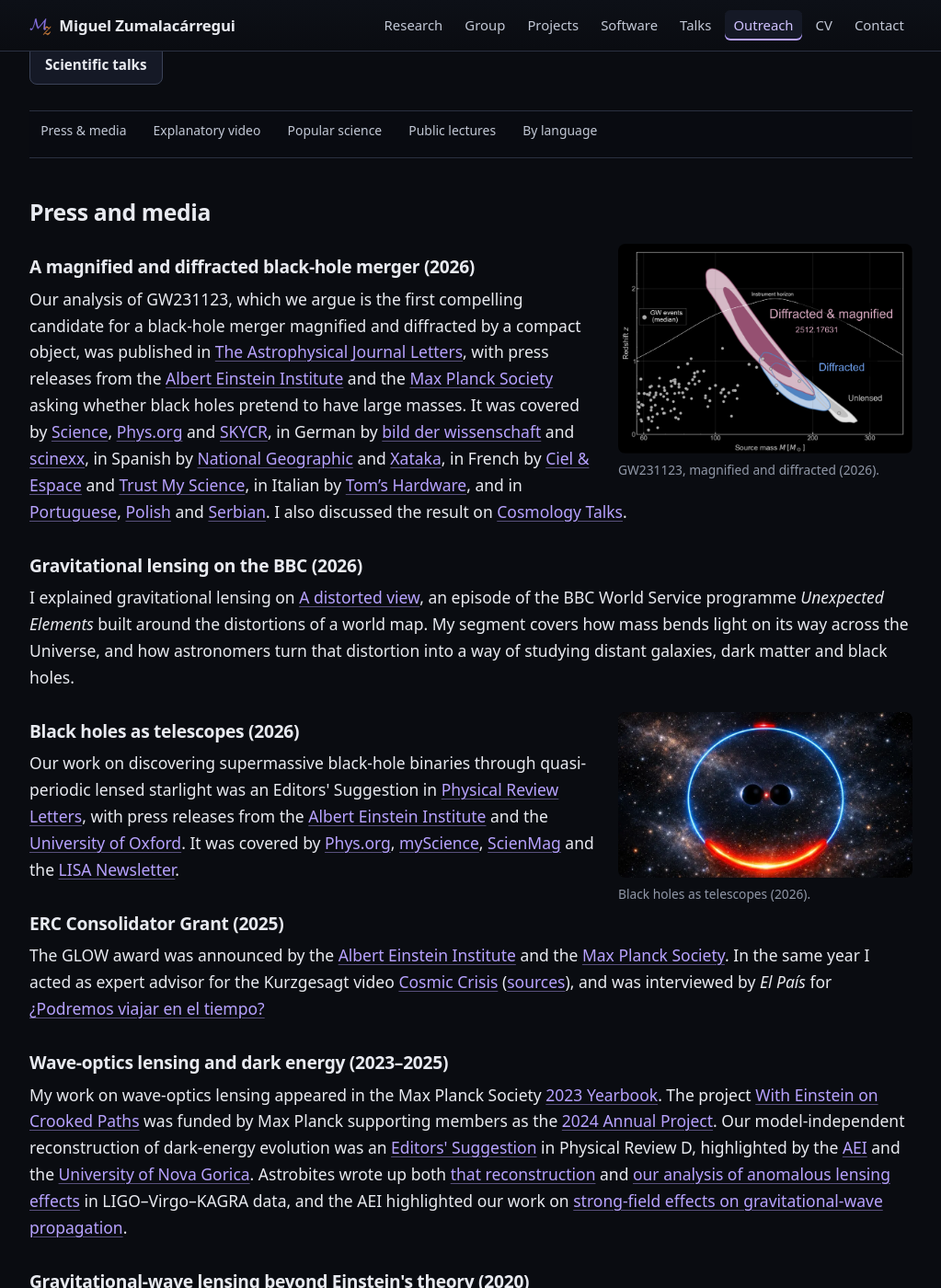
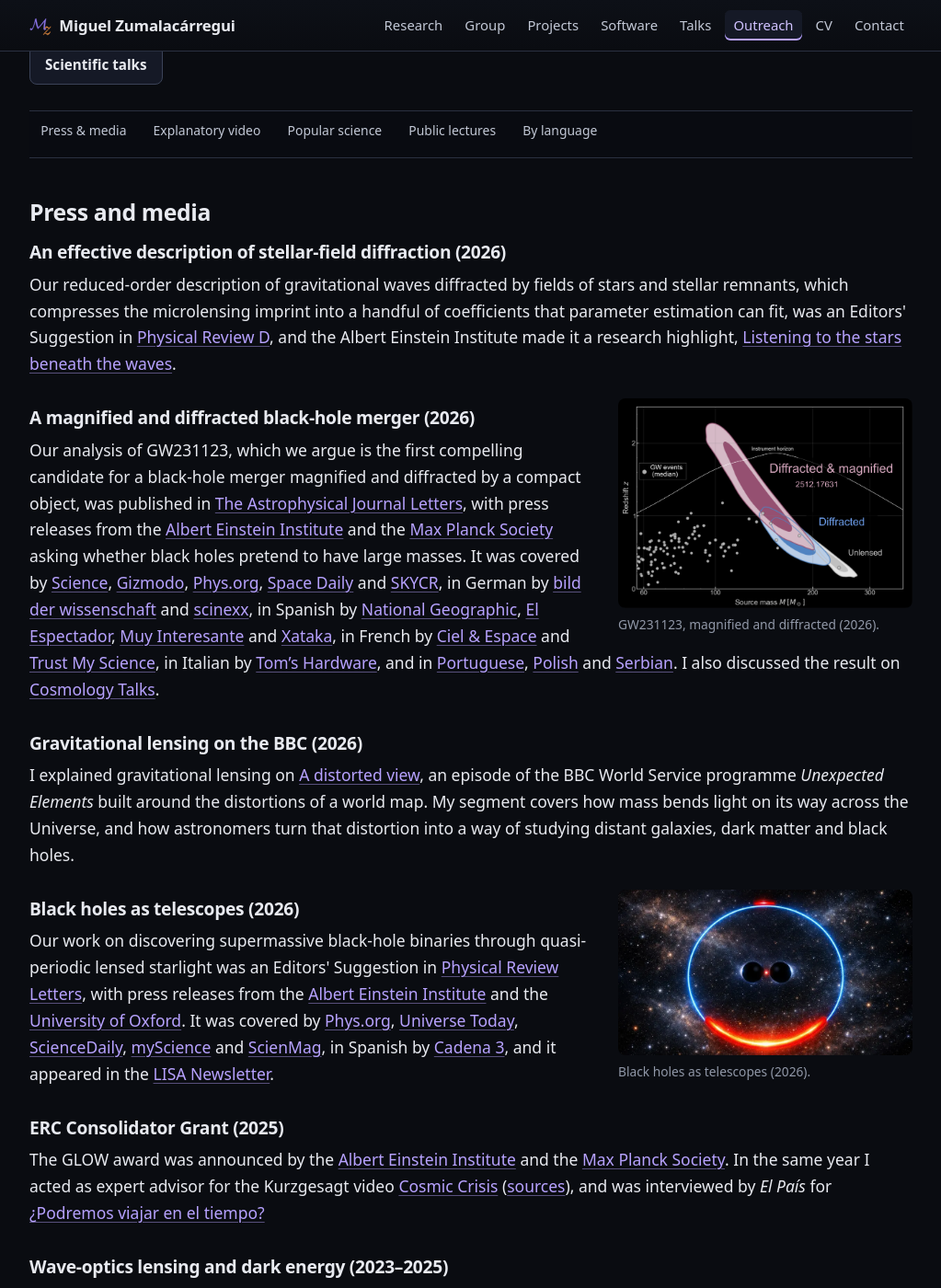
Before and after one commit to miguelzuma/miguelzuma.github.io, a Jekyll site: the page built from outreach.html, in a window 1280 px wide and 1400 px high, scrolled down 235 px. Shown: the whole window at 92% size, without its empty margins (128-1151 px from the left). Built offline with Jekyll 4.4.1, drawn with Linux system fonts in a browser that asks for light colours.

Commit message:
Outreach: the ROSD highlight, and later coverage of two 2026 papers
The AEI research highlight gets its own paragraph at the top of the press
section, newest first.

Coverage found since the two 2026 papers were written up here: Gizmodo,
Space Daily, El Espectador and Muy Interesante on GW231123, and Universe
Today, ScienceDaily and Cadena 3 on Black holes as telescopes.

Left out on purpose: Pulzo republishes El Espectador and Gizmodo en Español
translates Gizmodo, EurekAlert! and National Today carry the wire copy of
releases already linked, and Starlust misattributes the author list.

Co-Authored-By: Claude Opus 5 (1M context) <noreply@anthropic.com>

```diff
--- a/outreach.html
+++ b/outreach.html
@@ -32,6 +32,17 @@ sections:
 <section class="section" id="press">
   <h2>Press and media</h2>
 
+  <h3>An effective description of stellar-field diffraction (2026)</h3>
+  <p>
+    Our reduced-order description of gravitational waves diffracted by fields
+    of stars and stellar remnants, which compresses the microlensing imprint
+    into a handful of coefficients that parameter estimation can fit, was an
+    Editors' Suggestion in
+    <a href="https://doi.org/10.1103/d5fx-xgd2" rel="noopener">Physical Review D</a>,
+    and the Albert Einstein Institute made it a research highlight,
+    <a href="https://www.aei.mpg.de/1507473/listening-to-the-stars-beneath-the-waves" rel="noopener">Listening to the stars beneath the waves</a>.
+  </p>
+
   <figure class="float-right" style="width:320px;">
     <img src="{{ '/imgs/GW231123_annotation.png' | relative_url }}"
          alt="Time–frequency representation of GW231123 with the modulation expected from a magnified and diffracted signal marked on it." loading="lazy" width="320" height="228">
@@ -55,11 +66,15 @@ sections:
     <a href="https://www.mpg.de/26940743/do-black-holes-pretend-to-have-large-masses" rel="noopener">Max Planck Society</a>
     asking whether black holes pretend to have large masses. It was covered by
     <a href="https://www.science.org/content/article/extreme-black-hole-merger-may-be-cosmic-illusion" rel="noopener">Science</a>,
-    <a href="https://phys.org/news/2026-09-biggest-black-hole-merger-massive.html" rel="noopener">Phys.org</a>
+    <a href="https://gizmodo.com/that-impossible-black-hole-merger-may-have-just-been-a-cosmic-optical-illusion-2000809879" rel="noopener">Gizmodo</a>,
+    <a href="https://phys.org/news/2026-09-biggest-black-hole-merger-massive.html" rel="noopener">Phys.org</a>,
+    <a href="https://spacedaily.com/t-gw231123-lensing-mass-reanalysis/" rel="noopener">Space Daily</a>
     and <a href="https://skycr.org/2026/09/03/gw231123-lensing-black-hole-merger/" rel="noopener">SKYCR</a>,
     in German by <a href="https://wissenschaft.de/artikel/raetsel-um-uebergewichtige-schwarze-loecher-geloest" rel="noopener">bild der wissenschaft</a>
     and <a href="https://www.scinexx.de/news/kosmos/ist-das-geheimnis-uebergewichtiger-schwarzer-loecher-gelueftet/" rel="noopener">scinexx</a>,
-    in Spanish by <a href="https://www.nationalgeographic.com.es/ciencia/agujeros-negros-mas-masivos-jamas-vistos-podrian-estar-enganandonos-lente-cosmica-habria-hecho-que-parecieran-gigantes_29335" rel="noopener">National Geographic</a>
+    in Spanish by <a href="https://www.nationalgeographic.com.es/ciencia/agujeros-negros-mas-masivos-jamas-vistos-podrian-estar-enganandonos-lente-cosmica-habria-hecho-que-parecieran-gigantes_29335" rel="noopener">National Geographic</a>,
+    <a href="https://www.elespectador.com/ciencia/la-fusion-de-dos-agujeros-negros-que-no-para-de-impactar-a-la-ciencia/" rel="noopener">El Espectador</a>,
+    <a href="https://muyinteresante.okdiario.com/ciencia/lente-cosmica-gw231123.html" rel="noopener">Muy Interesante</a>
     and <a href="https://www.xataka.com/espacio/fusion-agujeros-negros-que-rompio-todas-reglas-tenia-truco-lente-gravitacional-pudo-haber-inflado-su-tamano" rel="noopener">Xataka</a>,
     in French by <a href="https://www.cieletespace.fr/article/la-plus-grosse-fusion-de-trous-noirs-n-etait-peut-etre-qu-un-mirage" rel="noopener">Ciel &amp; Espace</a>
     and <a href="https://trustmyscience.com/les-trous-noirs-interdits-seraient-ils-une-illusion-une-etude-propose-une-explication-surprenante/" rel="noopener">Trust My Science</a>,
@@ -97,9 +112,12 @@ sections:
     <a href="https://www.aei.mpg.de/1407139/new-method-could-reveal-hidden-supermassive-black-hole-binaries" rel="noopener">Albert Einstein Institute</a>
     and the <a href="https://www.physics.ox.ac.uk/news/new-method-could-reveal-hidden-supermassive-black-hole-binaries" rel="noopener">University of Oxford</a>.
     It was covered by <a href="https://phys.org/news/2026-02-gravitational-lensing-technique-unveils-supermassive.html" rel="noopener">Phys.org</a>,
-    <a href="https://www.myscience.org/en/news/2026/new_method_could_reveal_hidden_supermassive_black_hole_binaries-2026-mpg" rel="noopener">myScience</a>,
-    <a href="https://scienmag.com/new-technique-may-uncover-hidden-supermassive-black-hole-pairs/" rel="noopener">ScienMag</a>
-    and the <a href="https://www.lisamission.org/" rel="noopener">LISA Newsletter</a>.
+    <a href="https://www.universetoday.com/articles/looking-for-supermassive-black-hole-binaries-with-a-flash-of-starlight" rel="noopener">Universe Today</a>,
+    <a href="https://www.sciencedaily.com/releases/2026/06/260605023418.htm" rel="noopener">ScienceDaily</a>,
+    <a href="https://www.myscience.org/en/news/2026/new_method_could_reveal_hidden_supermassive_black_hole_binaries-2026-mpg" rel="noopener">myScience</a>
+    and <a href="https://scienmag.com/new-technique-may-uncover-hidden-supermassive-black-hole-pairs/" rel="noopener">ScienMag</a>,
+    in Spanish by <a href="https://www.cadena3.com/noticia/ciencia/cientificos-encuentran-nueva-forma-de-detectar-pares-de-agujeros-negros-masivos_559412" rel="noopener">Cadena 3</a>,
+    and it appeared in the <a href="https://www.lisamission.org/" rel="noopener">LISA Newsletter</a>.
   </p>
 
   <h3>ERC Consolidator Grant (2025)</h3>
```
